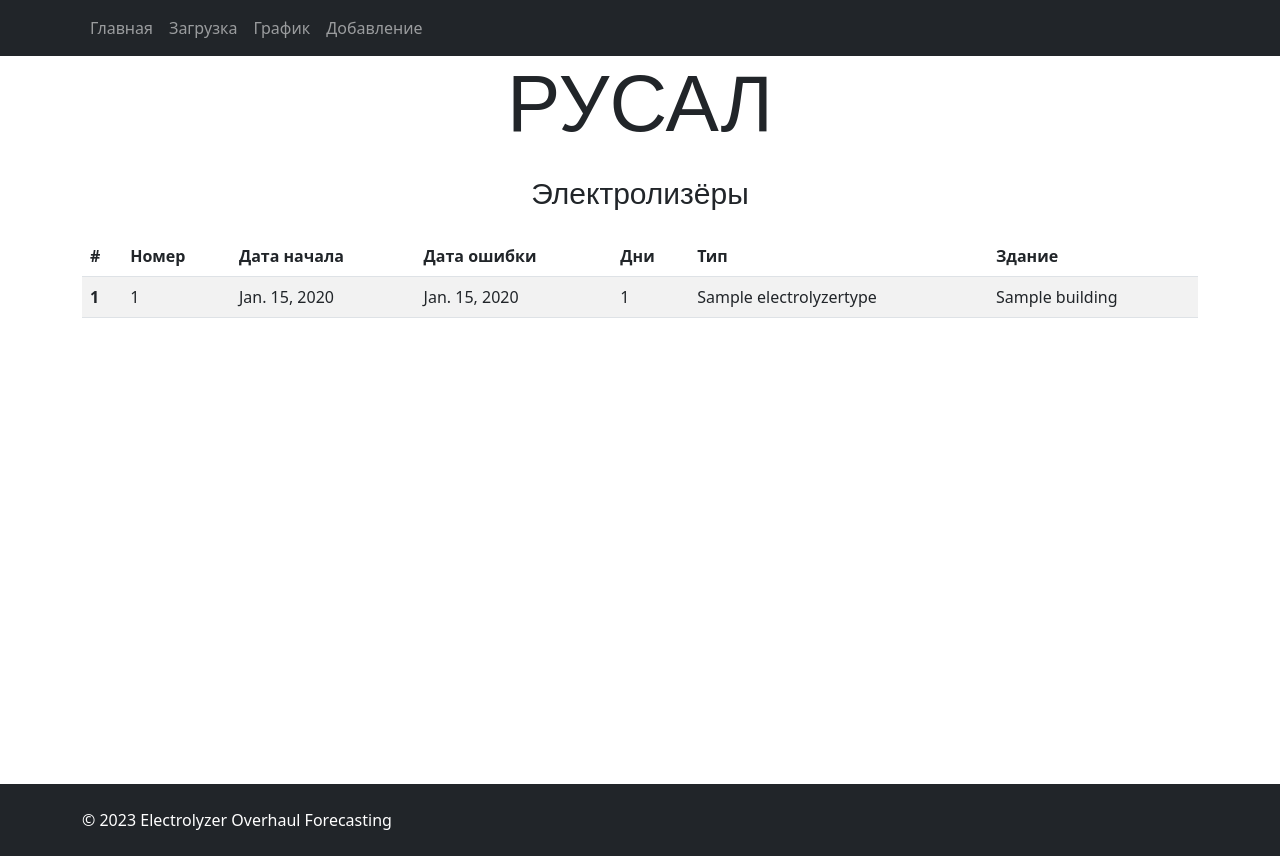
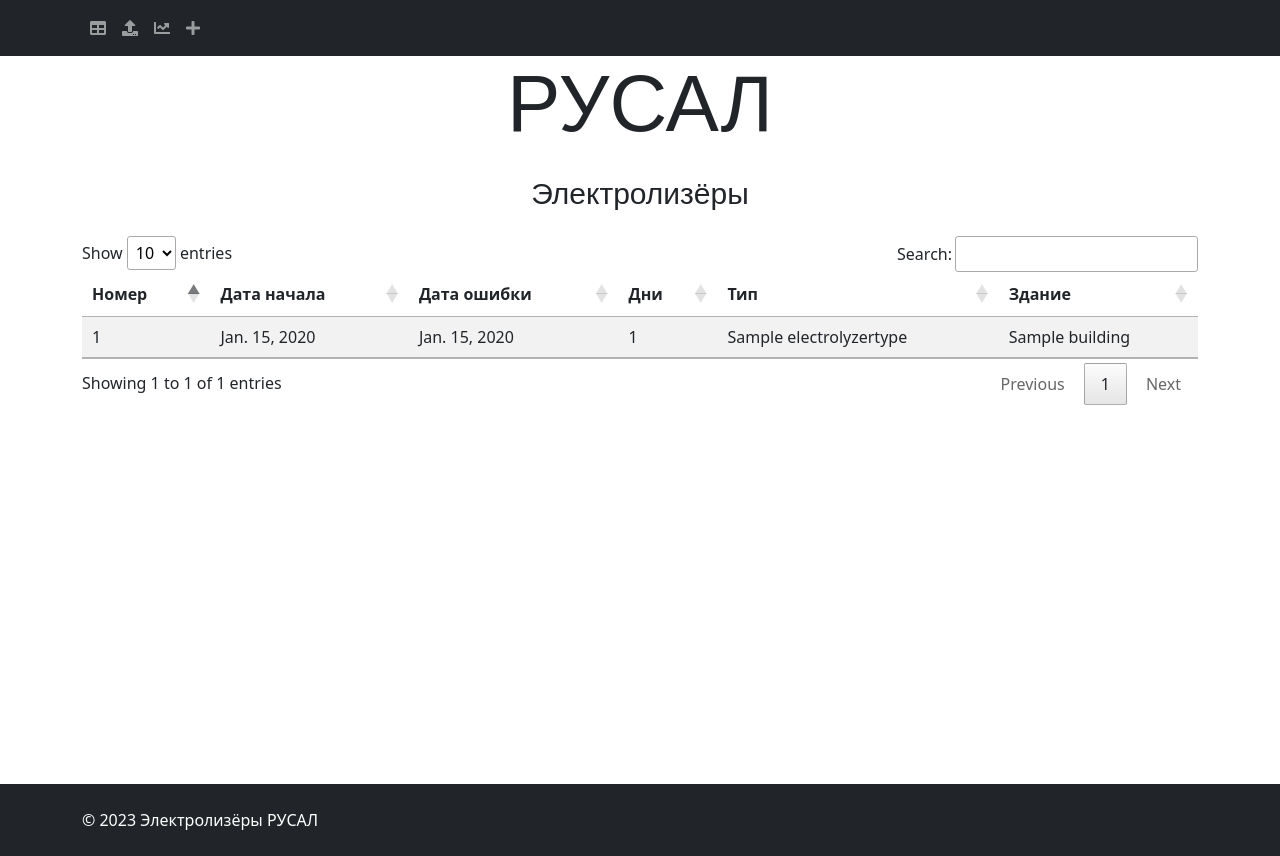
Before and after one commit to Nick-star/Veibull, a Django app: page / in a window 1280 px wide. Run offline with Django 4.2, Linux system fonts and the light colour scheme; tables that the repository leaves empty hold one stand-in row (values such as "Sample post"); some libraries are stand-ins or nearby versions.

Commit message:
New style

```diff
--- a/templates/base.html
+++ b/templates/base.html
@@ -8,6 +8,7 @@
     <!-- Add any additional stylesheets or scripts here -->
      <link href="https://cdn.jsdelivr.net/npm/bootstrap@5.2.3/dist/css/bootstrap.min.css" rel="stylesheet">
    <link rel="icon" href="{% static 'svg/icon.svg' %}">
+    <link rel="stylesheet" href="https://cdnjs.cloudflare.com/ajax/libs/font-awesome/5.15.4/css/all.min.css">
     <script src="https://cdn.jsdelivr.net/npm/bootstrap@5.2.3/dist/js/bootstrap.bundle.min.js"></script>
     <script src="https://code.jquery.com/jquery-3.6.0.min.js"></script>
     <script src="https://cdn.jsdelivr.net/npm/@popperjs/core@2.11.6/dist/umd/popper.min.js"></script>
@@ -24,16 +25,17 @@
         <div class="collapse navbar-collapse" id="navbarNav">
             <ul class="navbar-nav">
                 <li class="nav-item">
-                    <a class="nav-link" href="{% url 'index' %}">Главная</a>
+                    <a class="nav-link" href="{% url 'index' %}"><i class="fas fa-table"></i></a>
                 </li>
                 <li class="nav-item">
-                    <a class="nav-link" href="{% url 'upload_file' %}">Загрузка</a>
+                    <a class="nav-link" href="{% url 'upload_file' %}"><i class="fas fa-upload"></i></a>
+</a>
                 </li>
                 <li class="nav-item">
-                    <a class="nav-link" href="{% url 'chart' %}">График</a>
+                    <a class="nav-link" href="{% url 'chart' %}"><i class="fas fa-chart-line"></i></a>
                 </li>
                 <li class="nav-item">
-                    <a class="nav-link" href="{% url 'tb_add' %}">Добавление</a>
+                    <a class="nav-link" href="{% url 'tb_add' %}"><i class="fas fa-plus"></i></a>
                 </li>
 {#                <li class="nav-item">#}
 {#                    <a class="nav-link" href="{% url 'results' %}">Results</a>#}
@@ -56,7 +58,7 @@
     <!-- Add your footer here -->
     <footer class="bg-dark text-white py-4 mt-auto">
         <div class="container">
-            <p class="mb-0">&copy; 2023 Electrolyzer Overhaul Forecasting</p>
+            <p class="mb-0">&copy; 2023 Электролизёры РУСАЛ</p>
         </div>
     </footer>
 
--- a/templates/index.html
+++ b/templates/index.html
@@ -4,14 +4,16 @@
 
 {% block content %}
     <link rel="stylesheet" href="{% static 'css/index.css' %}">
+    <link rel="stylesheet" href="{% static 'css/mdb.min.css' %}">
+    <link rel="stylesheet" type="text/css" href="https://cdn.datatables.net/1.10.23/css/jquery.dataTables.min.css"/>
+    <link rel="stylesheet" type="text/css" href="https://cdn.datatables.net/responsive/2.2.9/css/responsive.dataTables.min.css"/>
     <div class="container">
         <h1 id="fade-in-text" class="display-1 text-center mb-4">РУСАЛ</h1>
         <h1 id="electrolyzer-title" class="text-center mb-4">Электролизёры</h1>
         <div class="table-responsive">
-            <table class="table table-striped">
+            <table id="datatable" class="datatable table table-striped">
                 <thead>
                 <tr>
-                    <th scope="col">#</th>
                     <th scope="col">Номер</th>
                     <th scope="col">Дата начала</th>
                     <th scope="col">Дата ошибки</th>
@@ -23,7 +25,6 @@
                 <tbody>
                 {% for electrolyzer in electrolyzers %}
                     <tr>
-                        <th scope="row">{{ electrolyzer.id }}</th>
                         <td>{{ electrolyzer.number }}</td>
                         <td>{{ electrolyzer.launch_date }}</td>
                         <td>{{ electrolyzer.failure_date }}</td>
@@ -36,4 +37,21 @@
             </table>
         </div>
     </div>
+    <script type="text/javascript" src="{% static 'js/mdb.min.js' %}"></script>
+    <script type="text/javascript" src="https://ajax.googleapis.com/ajax/libs/jquery/3.5.1/jquery.min.js"></script>
+    <script type="text/javascript" src="https://cdn.datatables.net/1.10.23/js/jquery.dataTables.min.js"></script>
+    <script type="text/javascript" src="https://cdn.datatables.net/responsive/2.2.9/js/dataTables.responsive.min.js"></script>
+    <script type="text/javascript">
+    $(document).ready(function () {
+    $('#datatable').DataTable({
+        "pagingType": "simple_numbers",
+        "searching": true,
+        "info": true,
+        "lengthChange": true,
+        "lengthMenu": [[10, 25, 50, -1], [10, 25, 50, "All"]],
+        "responsive": true  // make the datatable responsive
+    });
+    $('.dataTables_length').addClass('bs-select');
+});
+</script>
 {% endblock %}
```
